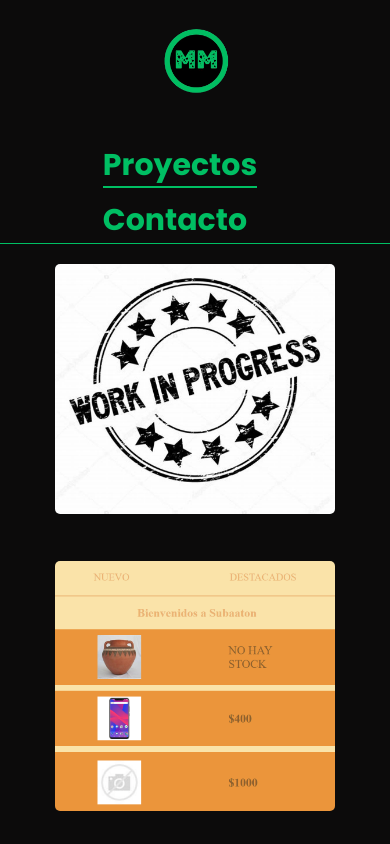
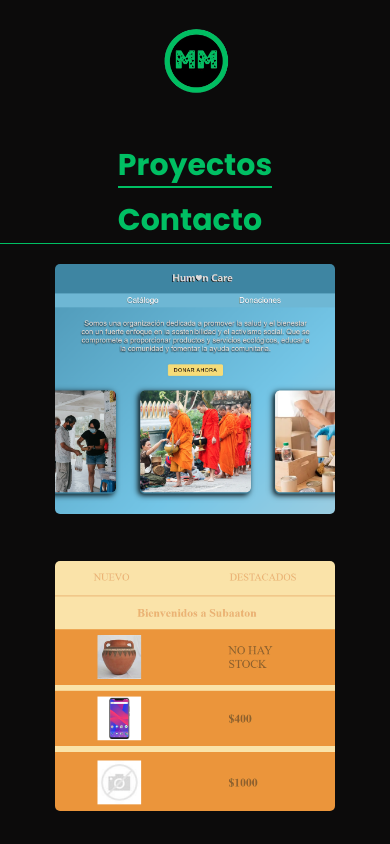
Before and after one commit to maxiluma18/My_Portfolio, a React (Vite) app: page /projects in a window 390 px wide. Shown: the top 844 px of the page. Built offline with nearby package versions, Linux system fonts and the light colour scheme.

Commit message:
Fixed Responsive and Add Humancare

```diff
--- a/src/assets/Projects.json
+++ b/src/assets/Projects.json
@@ -2,10 +2,10 @@
     {
         "id":1,
         "Nombre": "HumanCare",
-        "imagen":"/images/inprocess.jpg",
+        "imagen":"/images/humancare.png",
         "linkRepo": "https://github.com/SusanoJuicio/human-care-repo",
         "linkRepoBK": "https://github.com/SusanoJuicio/humancare-backend",
-        "linkPag": "#",
+        "linkPag": "https://humancarefishingfoundation.vercel.app",
         "descripcion": "Un sitio web con diferentes apartados, como un MarketPlace, con sistema de donaciones y de rewards. Cuenta con 2 repositorios, uno de frontend y otro de backend",
         "tecnologias": {
             "front": [
--- a/src/components/Home.jsx
+++ b/src/components/Home.jsx
@@ -8,7 +8,7 @@ const Home = () => {
             <h1 className="home-title">DESARROLLADOR WEB FULL STACK</h1>
             <section className="about-me">
                 <p>
-                    Soy desarrollador web full stack apasionado por la tecnología y la creación de soluciones digitales.
+                    Apasionado por la tecnología y la creación de soluciones digitales.
                     Tengo experiencia en el desarrollo de aplicaciones utilizando tecnologías como React y Node.js,
                     lo que me permite trabajar tanto en el frontend como en el backend.
                     Me encanta enfrentar desafíos y aprender nuevas habilidades, buscando siempre mejorar mis capacidades
--- a/src/components/Nav.css
+++ b/src/components/Nav.css
@@ -43,5 +43,6 @@
 
     .nav-links {
         flex-direction: column;
+        margin: 0;
     }
 }
```
Also changed, not shown: public/images/humancare.png (added).
